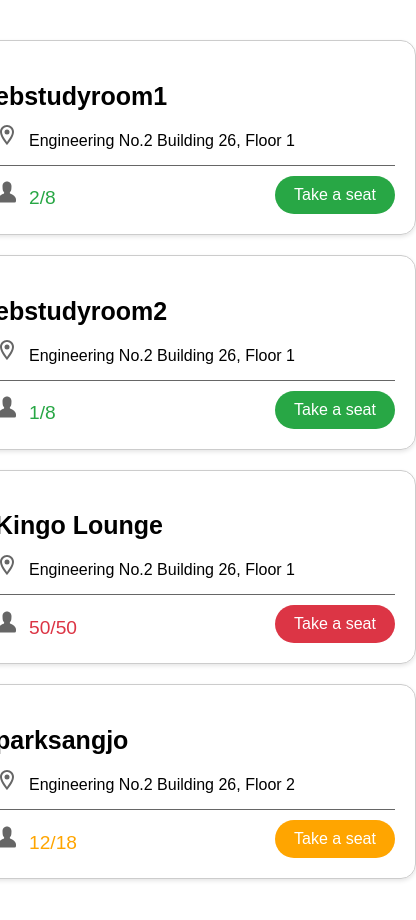
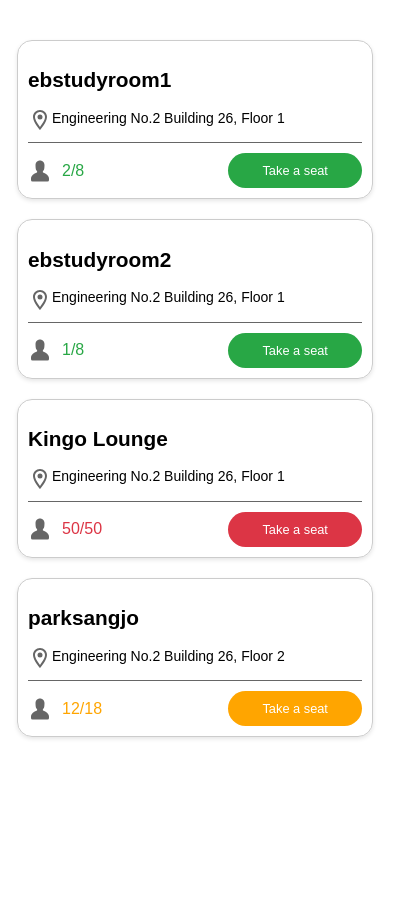
Before and after one commit to Dobby-Kim/A-s_Capston_Project, a React (Create React App) app in the folder WebHost/app/: page /lounges in a window 390 px wide. Shown: the top 920 px of the page, 416 px wide, since content can reach past the window. After the commit the page ends 844 px from the top, so only its background shows below. Built offline with nearby package versions, Linux system fonts and the light colour scheme.

Commit message:
Update depth 1 (Responsive Design)

```diff
--- a/WebHost/app/src/style/lounges.css
+++ b/WebHost/app/src/style/lounges.css
@@ -36,9 +36,9 @@
   margin-bottom: 5px;
 }
 
-
 .waiting-card .queue-status {
-    margin-left: 1;
+  display: flex;
+  align-items: center;
   text-align: left;
   font-size: 1.2em;
   color: #28a745;
@@ -62,17 +62,27 @@
 .waiting-card .status-and-action {
   display: flex;
   justify-content: space-between;
-    align-items: center;
 }
 
 .address-container {
   display: flex;
   align-items: center;
+  margin-left: 0;
+  margin-top: 1rem;
 }
 
 .location-icon, .person-icon {
   margin-right: 10px; /* 아이콘과 텍스트 사이의 간격 */
   color: #666;
+  display: flex;
+  align-items: center;
+}
+
+.address-info {
+  display: flex;
+  align-items: center;
+  line-height: normal;
+  margin-top: 0;
 }
 
 
@@ -95,3 +105,38 @@
 .queue-status.red span {
   color: #dc3545;
 }
+
+/* 반응형 사이즈) 태블릿 / 모바일 */
+@media (max-width: 1224px) {
+.waiting-card .location .building-name {
+  font-size: 1.3rem;
+}
+
+.waiting-card .location .address-info {
+  font-size: 14px;
+  margin-left: -10px;
+}
+
+.waiting-list-interface .waiting-card {
+  width: 100%;
+  padding: 10px;
+}
+
+.waiting-list-interface .take-seat-button {
+  width: 40%;
+  font-size: 0.8rem;
+}
+
+.waiting-card .queue-status {
+  font-size: 1em;
+  margin-right: auto;
+  margin-left: 0;
+}
+
+.waiting-card .status-and-action {
+  flex-direction: row;
+  justify-content: flex-start;
+  align-items: center;
+}
+
+}
```
Also changed, not shown: 1 other file (tests, documents, lock files or other folders). Lines whose indentation alone changed are shown as unchanged.
